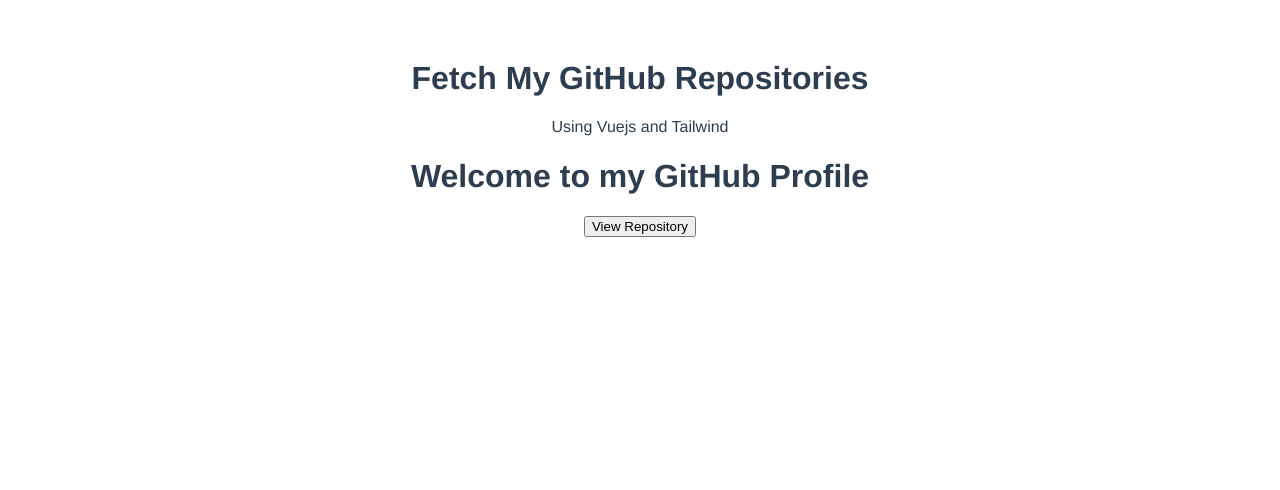
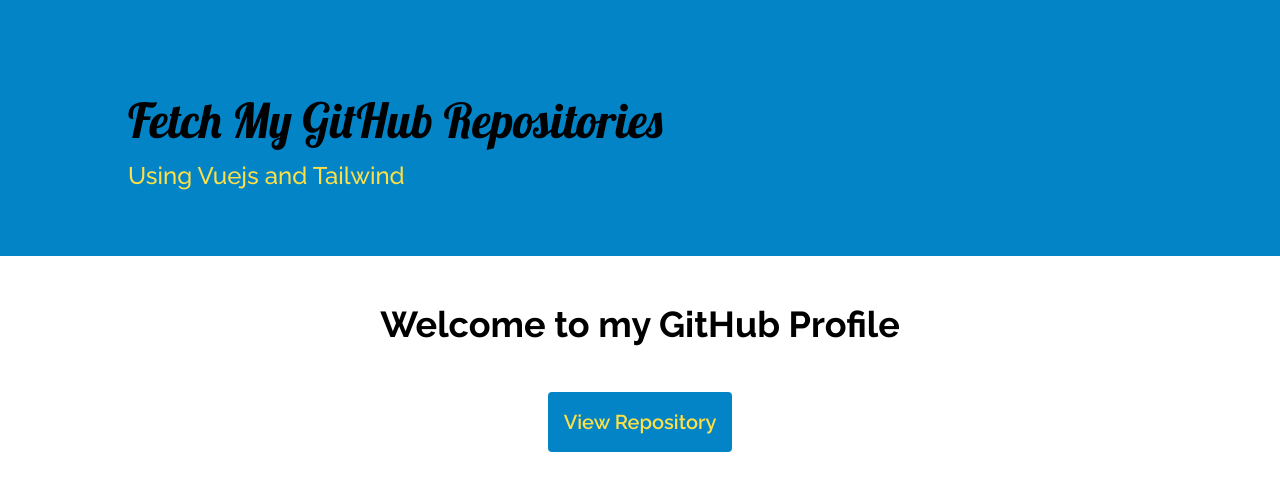
Before and after one commit to Eceegit/vue-github-repository, a Vue app: page / in a window 1280 px wide. Shown: the top 490 px of the page. Built offline with nearby package versions, Linux system fonts and the light colour scheme.

Commit message:
Implemented UI

```diff
--- a/package.json
+++ b/package.json
@@ -8,7 +8,10 @@
     "lint": "vue-cli-service lint"
   },
   "dependencies": {
+    "autoprefixer": "^10",
     "core-js": "^3.8.3",
+    "postcss": "^8",
+    "tailwindcss": "^3",
     "vue": "^3.2.13",
     "vue-router": "^4.1.6"
   },
@@ -20,7 +23,8 @@
     "@vue/cli-service": "~5.0.0",
     "eslint": "^7.32.0",
     "eslint-plugin-vue": "^8.0.3",
-    "tailwindcss": "^3.2.7"
+    "tailwindcss": "^3.2.7",
+    "vue-cli-plugin-tailwind": "~3.0.0"
   },
   "eslintConfig": {
     "root": true,
--- /dev/null
+++ b/postcss.config.js
@@ -0,0 +1,6 @@
+module.exports = {
+  plugins: {
+    tailwindcss: {},
+    autoprefixer: {}
+  }
+}
--- a/src/App.vue
+++ b/src/App.vue
@@ -25,12 +25,5 @@
 </script>
 
 <style>
-#app {
-  font-family: Avenir, Helvetica, Arial, sans-serif;
-  -webkit-font-smoothing: antialiased;
-  -moz-osx-font-smoothing: grayscale;
-  text-align: center;
-  color: #2c3e50;
-  margin-top: 60px;
-}
+
 </style>
--- /dev/null
+++ b/src/assets/main.css
@@ -0,0 +1,6 @@
+@import url('https://fonts.googleapis.com/css2?family=Lobster&display=swap');
+@import url('https://fonts.googleapis.com/css2?family=Raleway:wght@400;500;600;700&display=swap');
+
+body {
+    font-family: 'Raleway', sans-serif;
+  }
--- a/src/index.css
+++ b/src/assets/tailwind.css
@@ -1,3 +1,5 @@
 @tailwind base;
+
 @tailwind components;
+
 @tailwind utilities;
--- a/src/components/GitHubFetch.vue
+++ b/src/components/GitHubFetch.vue
@@ -1,12 +1,15 @@
 <template>
     <div>
-      <div>
+      <div v-if="loading" classs="text-center font-bold text-2xl">Please wait a sec!</div>
+      <div v-else>
+        <div>
         <!--Displaying repositories fetched from the GitHub API -->
-          <div v-for="repository in paginationHandler" :key="repository.id">
+          <div v-for="repository in paginationHandler" :key="repository.id" class="flex flex-auto justify-around">
               <h1>{{repository.name}}</h1>
-              <button @click="router.push(`/data/${repository.id}`)">See More </button>
+              <button @click="router.push(`/data/${repository.id}`)" class='bg-sky-600 p-2 font-semibold text-sm mt-4 rounded text-yellow-300'>See More </button>
           </div>
         <div>
+      </div>
           <!-- <table>
             <thead>
               <tr>
@@ -65,6 +68,7 @@
 
       setup() {
           const repositories = ref([]);
+          const loading = ref(true)
           const page = ref(1);
           const perPage = ref(4);
 
@@ -83,7 +87,11 @@
       const fetchRepositories = () => {
         fetch('https://api.github.com/users/Eceegit/repos')
           .then(response => response.json())
-          .then(data => (repositories.value = data))
+          .then(data => {
+            repositories.value = data
+            loading.value = false
+
+          })
           .catch(error => console.log('Error Encountered when fetching data:', error));
       };
 
@@ -112,11 +120,11 @@
 
       return {
         repositories,
+        loading,
         page,
         perPage,
         paginationHandler,
         totalPages,
-        // viewRepository,
         setPage,
         prevPage,
         nextPage,
--- a/src/components/GitHubUI.vue
+++ b/src/components/GitHubUI.vue
@@ -1,8 +1,8 @@
 <template lang="">
-    <div class='bg-blue-800 h-screen'>
-        <div>
-            <h1 class="text-4xl">Fetch My GitHub Repositories</h1>
-            <p>Using Vuejs and Tailwind</p>
+    <div class='bg-sky-600 h-64 w-full min-h-full p-0 mb-12'>
+        <div class='py-24 md:pl-32 pl-9 '>
+            <h1 class="md:text-5xl text-3xl md:pb-4 pb-2 font-signature">Fetch My GitHub Repositories</h1>
+            <p class='md:text-2xl text-xl font-medium text-yellow-300'>Using Vuejs and Tailwind</p>
         </div>
     </div>
 </template>
--- a/src/components/HomePage.vue
+++ b/src/components/HomePage.vue
@@ -1,7 +1,7 @@
 <template lang="">
-    <div>
-        <h1>Welcome to my GitHub Profile</h1>
-        <router-link to="/repositories"><button >View Repository</button></router-link>
+    <div class="h-screen text-center">
+        <h1 class='text-2xl md:text-4xl font-bold'>Welcome to my GitHub Profile</h1>
+        <router-link to="/repositories"><button class='bg-sky-600 p-4 font-semibold text-xl mt-12 rounded text-yellow-300'>View Repository</button></router-link>
     </div>
 </template>
 <script>
--- a/src/main.js
+++ b/src/main.js
@@ -4,6 +4,8 @@
 import GitHubFetch from './components/GitHubFetch.vue'
 import SingleRepository from './components/SingleRepository.vue'
 import HomePage from './components/HomePage.vue'
+import './assets/tailwind.css'
+import('@/assets/main.css')
 
 const router = createRouter({
   history: createWebHistory(),
--- a/tailwind.config.js
+++ b/tailwind.config.js
@@ -1,8 +1,12 @@
 /** @type {import('tailwindcss').Config} */
 module.exports = {
-  content: ["./src/**/*.{html,js}"],
+  content: ['./public/**/*.html', './src/**/*.{vue,js,ts,jsx,tsx}'],
   theme: {
     extend: {},
+    fontFamily: {
+      signature: ['Lobster', 'cursive'],
+    }
   },
   plugins: [],
+
 }
```
Also changed, not shown: 1 other file (tests, documents, lock files or other folders).
